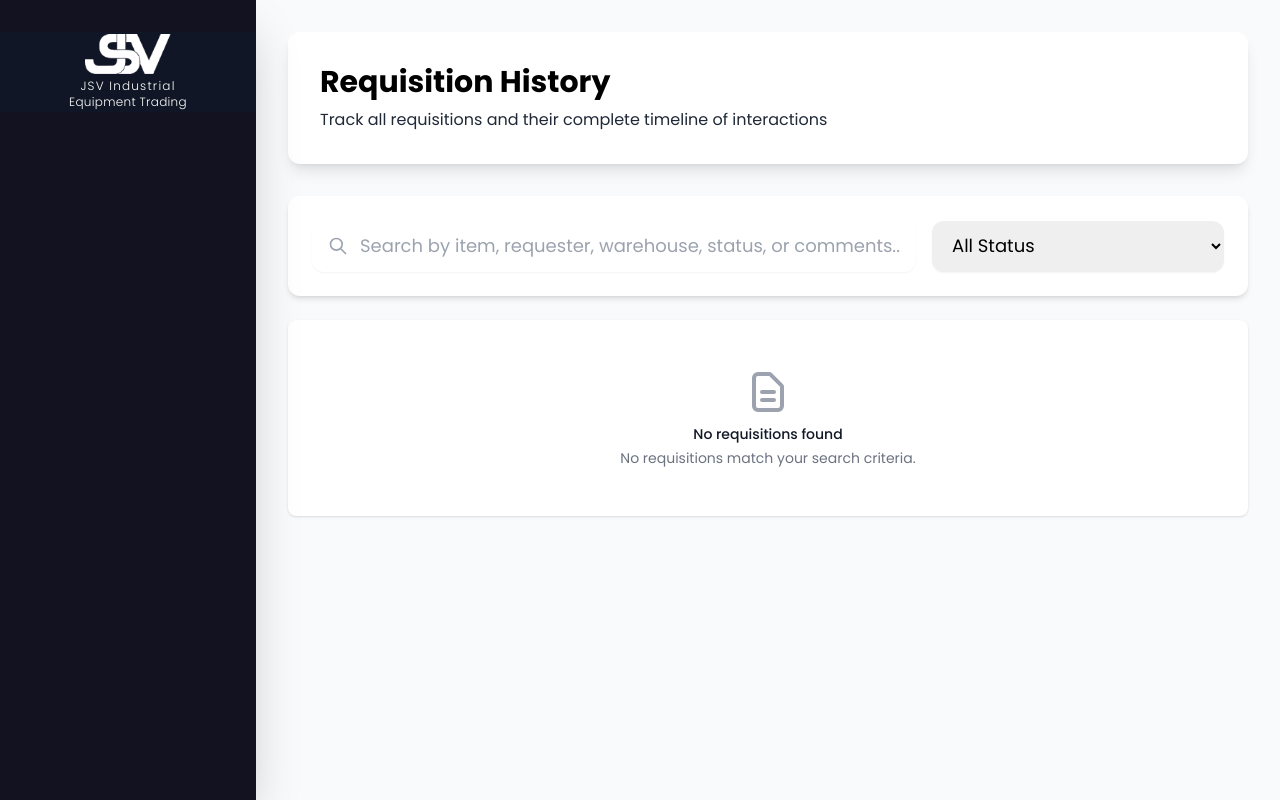
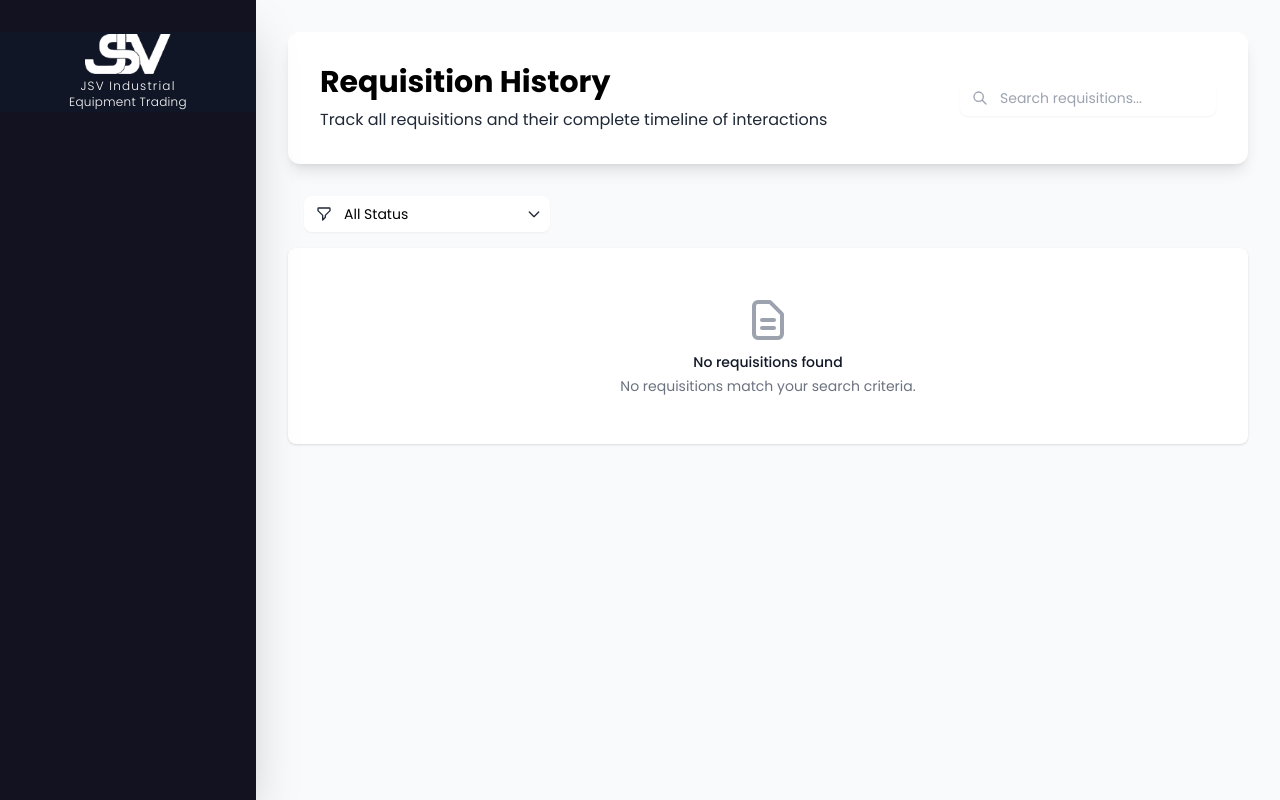
Before and after one commit to chadixearth-bit/jsv, a Django app: template tailwind_django/requisition/templates/requisition/requisition_history.html in a window 1280 px wide. Run offline with Django 5.2, Linux system fonts and the light colour scheme; the template is opened without the code that fills it, so the values that code supplies are empty; parts of the project's set-up code (start-up, migrations or seed data) failed here and were passed over; some libraries are stand-ins or nearby versions; some web fonts are replaced.

Commit message:
Update requisition templates

```diff
--- a/tailwind_django/requisition/templates/requisition/requisition_history.html
+++ b/tailwind_django/requisition/templates/requisition/requisition_history.html
@@ -5,33 +5,36 @@
 <div class="min-h-screen bg-gray-50 py-8 px-4 sm:px-6 lg:px-8">
     <!-- Page Header -->
     <div class="mb-8 bg-white rounded-xl shadow-lg">
-        <div class="px-6 py-8 sm:px-8">
+        <div class="px-6 py-8 sm:px-8 flex justify-between items-center">
+            <div>
                 <h1 class="text-2xl sm:text-3xl font-bold text-black">Requisition History</h1>
                 <p class="mt-2 text-gray-800 text-sm sm:text-base">
                     Track all requisitions and their complete timeline of interactions
                 </p>
             </div>
-
-
-    </div>
-
-    <!-- Search Section -->
-    <div class="bg-white rounded-xl shadow-md p-6 mb-6">
-        <div class="flex justify-between items-center">
-            <form method="get" class="flex-grow flex gap-4 items-center">
-                <div class="flex-grow relative">
+            <div class="flex-shrink-0">
+                <div class="relative">
                     <input type="text"
                            name="q"
                            value="{{ query|default:'' }}"
-                           class="w-full pl-12 pr-4 py-3 text-lg rounded-xl border-gray-200 shadow-sm focus:border-indigo-500 focus:ring-indigo-500"
-                           placeholder="Search by item, requester, warehouse, status, or comments...">
-                    <div class="absolute inset-y-0 left-0 pl-4 flex items-center pointer-events-none">
-                        <svg class="h-5 w-5 text-gray-400" fill="none" stroke="currentColor" viewBox="0 0 24 24">
+                           class="w-64 pl-10 pr-4 py-2 text-sm rounded-lg border-gray-200 shadow-sm focus:border-indigo-500 focus:ring-indigo-500"
+                           placeholder="Search requisitions...">
+                    <div class="absolute inset-y-0 left-0 pl-3 flex items-center pointer-events-none">
+                        <svg class="h-4 w-4 text-gray-400" fill="none" stroke="currentColor" viewBox="0 0 24 24">
                             <path stroke-linecap="round" stroke-linejoin="round" stroke-width="2" d="M21 21l-6-6m2-5a7 7 0 11-14 0 7 7 0 0114 0z"/>
                         </svg>
                     </div>
                 </div>
-                <select name="status" class="pl-4 pr-8 py-3 text-lg rounded-xl border-gray-200 shadow-sm focus:border-indigo-500 focus:ring-indigo-500">
+            </div>
+        </div>
+    </div>
+
+    <!-- Search Section -->
+    <div class="bg-transparent p-4 pt-0">
+        <div class="flex justify-between items-center">
+            <form method="get" class="flex-grow flex gap-4 items-center">
+                <div class="relative">
+                    <select name="status" id="statusSelect" onchange="updateStatusIcon(this)" class="pl-10 pr-8 py-2 text-sm rounded-lg border-gray-200 shadow-sm focus:border-indigo-500 focus:ring-indigo-500 appearance-none bg-white">
                         <option value="">All Status</option>
                         <option value="pending" {% if status == 'pending' %}selected{% endif %}>Pending</option>
                         <option value="pending_admin_approval" {% if status == 'pending_admin_approval' %}selected{% endif %}>Pending Admin Approval</option>
@@ -40,6 +43,18 @@
                         <option value="rejected_by_admin" {% if status == 'rejected_by_admin' %}selected{% endif %}>Rejected by Admin</option>
                         <option value="completed" {% if status == 'completed' %}selected{% endif %}>Completed</option>
                     </select>
+                    <div id="statusIcon" class="absolute inset-y-0 left-0 pl-3 flex items-center pointer-events-none">
+                        <!-- Default Filter Icon -->
+                        <svg class="h-4 w-4 text-gray-800" fill="none" stroke="currentColor" viewBox="0 0 24 24">
+                            <path stroke-linecap="round" stroke-linejoin="round" stroke-width="2" d="M3 4a1 1 0 011-1h16a1 1 0 011 1v2.586a1 1 0 01-.293.707l-6.414 6.414a1 1 0 00-.293.707V17l-4 4v-6.586a1 1 0 00-.293-.707L3.293 7.293A1 1 0 013 6.586V4z"/>
+                        </svg>
+                    </div>
+                    <div class="absolute inset-y-0 right-0 flex items-center px-2 pointer-events-none">
+                        <svg class="h-4 w-4 text-gray-800" fill="none" stroke="currentColor" viewBox="0 0 24 24">
+                            <path stroke-linecap="round" stroke-linejoin="round" stroke-width="2" d="M19 9l-7 7-7-7"/>
+                        </svg>
+                    </div>
+                </div>
             </form>
             {% if request.user.is_superuser %}
             <div class="ml-4">
@@ -63,7 +78,7 @@
         {% for requisition in requisitions %}
         <div class="bg-white rounded-xl shadow-md overflow-hidden">
             <!-- Requisition Header -->
-            <div class="px-6 py-4 bg-gray-50 border-b border-gray-200">
+            <div class="px-6 py-4 bg-gray-200 border-b border-gray-200">
                 <div class="flex items-center justify-between">
                     <div class="flex items-center space-x-4">
                         <span class="text-lg font-medium text-gray-900">#{{ requisition.id }}</span>
@@ -77,7 +92,7 @@
                             {{ requisition.get_status_display }}
                         </span>
                     </div>
-                    <div class="text-sm text-gray-500">
+                    <div class="text-sm text-gray-800">
                         Created: {{ requisition.created_at|date:"Y-m-d H:i" }}
                     </div>
                 </div>
@@ -154,7 +169,7 @@
                                                     {% elif event.status == 'completed' %}bg-green-600
                                                     {% else %}bg-gray-500{% endif %}">
                                                     <svg class="h-5 w-5 text-white" xmlns="http://www.w3.org/2000/svg" viewBox="0 0 20 20" fill="currentColor">
-                                                        <path fill-rule="evenodd" d="M10 18a8 8 0 100-16 8 8 0 000 16zm3.707-9.293a1 1 0 00-1.414-1.414L9 10.586 7.707 9.293a1 1 0 00-1.414 1.414l2 2a1 1 0 001.414 0l4-4z" clip-rule="evenodd" />
+                                                        <path fill-rule="evenodd" d="M10 18a8 8 0 100-16 8 8 0 000 16zm3.707-9.293a1 1 0 00-1.414-1.414L9 10.586 7.707 9.293a1 1 0 00-1.414 1.414l2 2a1 1 0 001.414 0l4-4a1 1 0 011.414 0z" clip-rule="evenodd" />
                                                     </svg>
                                                 </span>
                                             </div>
@@ -181,7 +196,7 @@
                                         <div class="relative flex space-x-3">
                                             <div>
                                                 <span class="h-8 w-8 rounded-full flex items-center justify-center ring-8 ring-white bg-blue-500">
-                                                    <svg class="h-5 w-5 text-white" xmlns="http://www.w3.org/2000/svg" viewBox="0 0 20 20" fill="currentColor">
+                                                    <svg class="h-5 w-5 text-white" xmlns="http://www.w3.org/2000/svg" viewBox="0 0 24 24" fill="currentColor">
                                                         <path d="M8 16.5a1.5 1.5 0 11-3 0 1.5 1.5 0 013 0zM15 16.5a1.5 1.5 0 11-3 0 1.5 1.5 0 013 0z" />
                                                         <path d="M3 4a1 1 0 00-1 1v10a1 1 0 001 1h1.05a2.5 2.5 0 014.9 0H10a1 1 0 001-1V5a1 1 0 00-1-1H3zM14 7a1 1 0 00-1 1v6.05A2.5 2.5 0 0115.95 16H17a1 1 0 001-1v-5a1 1 0 00-.293-.707l-2-2A1 1 0 0115 7h-1z" />
                                                     </svg>
@@ -221,12 +236,12 @@
             </div>
 
             <!-- Actions Footer -->
-            <div class="px-6 py-3 bg-gray-50 border-t border-gray-200">
+            <div class="px-6 py-3 bg-gray-200 border-t border-gray-200">
                 <div class="flex justify-end space-x-3">
                     <a href="{% url 'requisition:download_requisition_pdf' requisition.id %}"
                        class="inline-flex items-center px-4 py-2 border border-transparent text-sm font-medium rounded-md text-white bg-indigo-600 hover:bg-indigo-700 focus:outline-none focus:ring-2 focus:ring-offset-2 focus:ring-indigo-500">
                         <svg class="mr-2 h-4 w-4" fill="none" stroke="currentColor" viewBox="0 0 24 24">
-                            <path stroke-linecap="round" stroke-linejoin="round" stroke-width="2" d="M7 21h10a2 2 0 002-2V9.414a1 1 0 00-.293-.707l-5.414-5.414A1 1 0 0012.586 3H7a2 2 0 00-2 2v14a2 2 0 002 2z"/>
+                            <path stroke-linecap="round" stroke-linejoin="round" stroke-width="2" d="M7 21h10a2 2 0 002-2V9.414a1 1 0 00-.293-.707l-5.414-5.414A1 1 0 0112.586 3H7a2 2 0 00-2 2v14a2 2 0 002 2z"/>
                         </svg>
                         View PDF
                     </a>
@@ -358,9 +373,45 @@
     });
 </script>
 
-{% endblock %}
+<script>
+    function updateStatusIcon(selectElement) {
+        const iconContainer = document.getElementById('statusIcon');
+        const status = selectElement.value;
 
-{% block extra_js %}
+        const icons = {
+            '': `<svg class="h-4 w-4 text-gray-800" fill="none" stroke="currentColor" viewBox="0 0 24 24">
+                    <path stroke-linecap="round" stroke-linejoin="round" stroke-width="2" d="M3 4a1 1 0 011-1h16a1 1 0 011 1v2.586a1 1 0 01-.293.707l-6.414 6.414a1 1 0 00-.293.707V17l-4 4v-6.586a1 1 0 00-.293-.707L3.293 7.293A1 1 0 013 6.586V4z"/>
+                </svg>`,
+            'pending': `<svg class="h-4 w-4 text-yellow-800" fill="none" stroke="currentColor" viewBox="0 0 24 24">
+                    <path stroke-linecap="round" stroke-linejoin="round" stroke-width="2" d="M12 8v4l3 3m6-3a9 9 0 11-18 0 9 9 0 0118 0z"/>
+                </svg>`,
+            'pending_admin_approval': `<svg class="h-4 w-4 text-yellow-800" fill="none" stroke="currentColor" viewBox="0 0 24 24">
+                    <path stroke-linecap="round" stroke-linejoin="round" stroke-width="2" d="M9 12l2 2 4-4m5.618-4.016A11.955 11.955 0 0112 2.944a11.955 11.955 0 01-8.618 3.04A12.02 12.02 0 003 9c0 5.591 3.824 10.29 9 11.622 5.176-1.332 9-6.03 9-11.622 0-1.042-.133-2.052-.382-3.016z"/>
+                </svg>`,
+            'approved_by_admin': `<svg class="h-4 w-4 text-green-600" fill="none" stroke="currentColor" viewBox="0 0 24 24">
+                    <path stroke-linecap="round" stroke-linejoin="round" stroke-width="2" d="M9 12l2 2 4-4m6 2a9 9 0 11-18 0 9 9 0 0118 0z"/>
+                </svg>`,
+            'rejected_by_manager': `<svg class="h-4 w-4 text-red-600" fill="none" stroke="currentColor" viewBox="0 0 24 24">
+                    <path stroke-linecap="round" stroke-linejoin="round" stroke-width="2" d="M10 14l2-2m0 0l2-2m-2 2l-2-2m2 2l2 2m7-2a9 9 0 11-18 0 9 9 0 0118 0z"/>
+                </svg>`,
+            'rejected_by_admin': `<svg class="h-4 w-4 text-red-600" fill="none" stroke="currentColor" viewBox="0 0 24 24">
+                    <path stroke-linecap="round" stroke-linejoin="round" stroke-width="2" d="M6 18L18 6M6 6l12 12"/>
+                </svg>`,
+            'completed': `<svg class="h-4 w-4 text-green-600" fill="none" stroke="currentColor" viewBox="0 0 24 24">
+                    <path stroke-linecap="round" stroke-linejoin="round" stroke-width="2" d="M5 13l4 4L19 7"/>
+                </svg>`
+        };
+
+        iconContainer.innerHTML = icons[status] || icons[''];
+    }
+
+    // Initialize the icon based on the current selection when the page loads
+    document.addEventListener('DOMContentLoaded', function() {
+        const statusSelect = document.getElementById('statusSelect');
+        updateStatusIcon(statusSelect);
+    });
+</script>
+
 <script>
     function confirmDelete(deleteUrl) {
         if (confirm('Are you sure you want to permanently delete this requisition? This action cannot be undone.')) {
@@ -373,3 +424,6 @@
     }
 </script>
 {% endblock %}
+
+{% block extra_js %}
+{% endblock %}
--- a/tailwind_django/requisition/templates/requisition/requisition_list.html
+++ b/tailwind_django/requisition/templates/requisition/requisition_list.html
@@ -2,7 +2,7 @@
 {% load static %}
 
 {% block main_content %}
-<div class="min-h-screen bg-gradient-to-br from-gray-50 to-gray-100 py-4 px-2 sm:px-4 lg:px-6">
+<div class="min-h-screen bg-gray-50 py-8 px-4 sm:px-6 lg:px-8">
     <!-- Page Header -->
     <div class="w-full max-w-[1920px] mx-auto mb-6">
         <div class="bg-white rounded-xl shadow-md overflow-hidden">
@@ -20,9 +20,9 @@
                             {% endif %}
                         </p>
                     </div>
-                    <div class="flex items-center justify-center w-12 h-12 sm:w-16 sm:h-16 bg-white/10 rounded-full backdrop-blur-sm">
+                    <!-- <div class="flex items-center justify-center w-12 h-12 sm:w-16 sm:h-16 bg-black/10 rounded-full backdrop-blur-sm">
                         <i class="fas fa-file-invoice text-white text-2xl sm:text-3xl"></i>
-                    </div>
+                    </div> -->
                 </div>
             </div>
         </div>
--- a/tailwind_django/requisition/templates/requisition/view_requisition.html
+++ b/tailwind_django/requisition/templates/requisition/view_requisition.html
@@ -71,7 +71,7 @@
                 <div class="mt-6">
                     <h3 class="text-lg font-medium mb-4">Requested Items:</h3>
                     <div class="overflow-x-auto">
-                        <table class="min-w-full divide-y divide-gray-200">
+                        <table class="min-w-full divide-y divide-gray-200 rounded-lg">
                             <thead class="bg-gray-800">
                                 <tr>
                                     <th scope="col" class="px-6 py-3 text-left text-xs font-medium text-white uppercase">Item Description</th>
```
Lines whose indentation alone changed are shown as unchanged.
